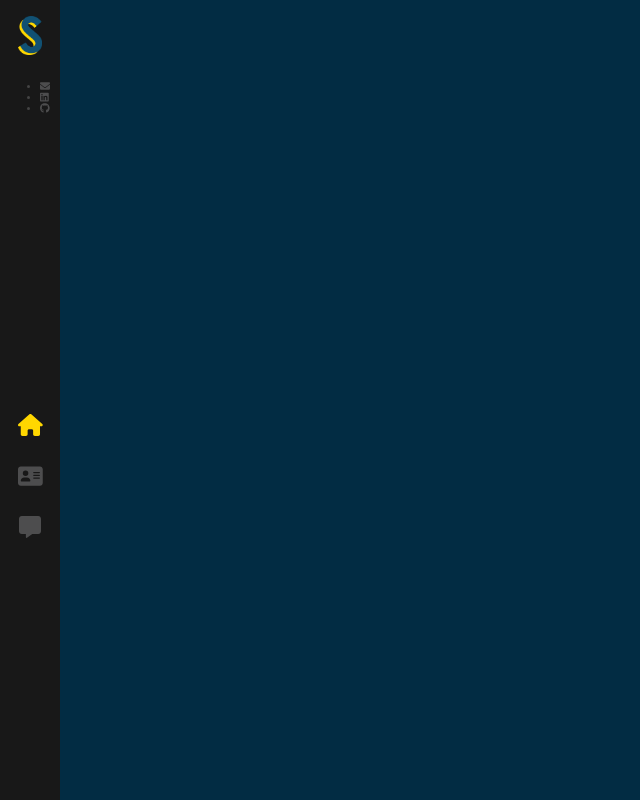
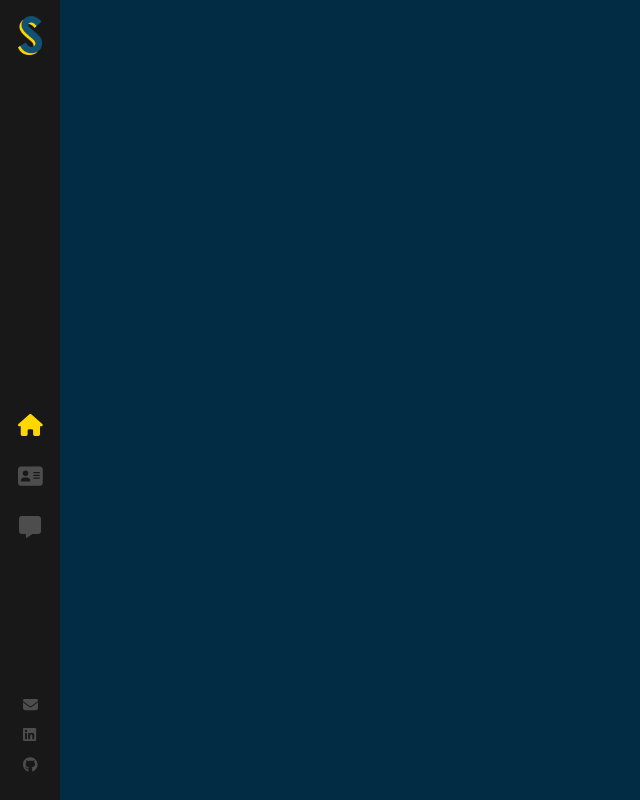
Before and after one commit to GerardMasdeu/React-Portfolio, a React (Create React App) app in the folder react-portfolio/: page / in a window 1280 px wide. Shown: the whole page, without its empty margins (0-640 px from the left). Built offline with nearby package versions, Linux system fonts and the light colour scheme.

Commit message:
Css Working

```diff
--- a/react-portfolio/src/components/Sidebar/index.scss
+++ b/react-portfolio/src/components/Sidebar/index.scss
@@ -87,6 +87,9 @@
                     color:#ffd700 ;
                 }
             }
+
+
+    }
     ul{
         position: absolute;
         bottom: 20px;
@@ -96,9 +99,17 @@
         list-style: none;
         text-align: center;
         margin: 0;
+        li{
+            a{
+                padding:7px 0;
+                display: block;
+                font-size: 15px;
+                line-height: 16px;
 
+                &:hover svg{
+                    color: #ffd700;
                     }
-
             }
-
         }
+    }
+}
--- a/react-portfolio/src/index.css
+++ b/react-portfolio/src/index.css
@@ -7,7 +7,7 @@
 
 body {
   margin: 0;
-  font-family: 300 11px/1.4 'Helvetica Neue' , 'sans-serif';
+  font: 300 11px/1.4 'Helvetica Neue' , 'sans-serif';
   color: #444;
   background: #022c43;
   overflow: hidden;
```
Lines whose indentation alone changed are shown as unchanged.
